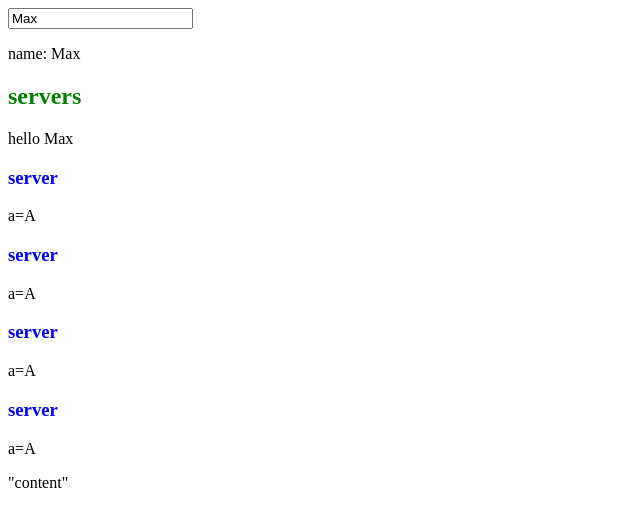
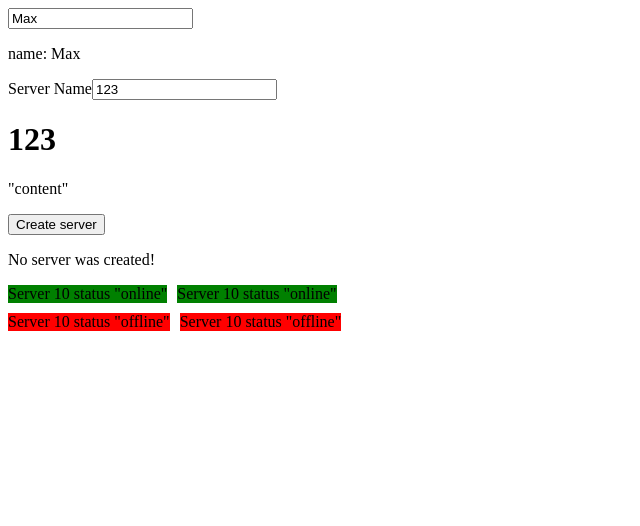
Before and after one commit to mcnic/angular_UCG, an Angular app: page / in a window 1280 px wide. Shown: the top 526 px of the page, without its empty margins (0-640 px from the left). Built offline with nearby package versions, Linux system fonts and the light colour scheme.

Commit message:
add style, class, for-loop

```diff
--- a/src/app/app.component.html
+++ b/src/app/app.component.html
@@ -2,5 +2,5 @@
 <p>name: {{ name }}</p>
 
 <app-servers [name]="name">
-    "content"
+    <p>"content"</p>
 </app-servers>
--- a/src/app/server/server.component.html
+++ b/src/app/server/server.component.html
@@ -1,4 +1,17 @@
-<h3>server</h3>
-<p>
-    a={{a}}
-</p>
+<!--<p [ngStyle]="{backgroundColor: getColor()}">-->
+<!--	Server {{serverId}} status "{{getServerStatus()}}"-->
+<!--</p>-->
+
+<div class="server">
+  <div
+    [ngClass]="{
+      online: serverStatus === 'online',
+      offline: serverStatus === 'offline'
+    }"
+  >
+    Server {{ serverId }} status "{{ getServerStatus() }}"
+  </div>
+  <div [ngClass]="getClass()">
+    Server {{ serverId }} status "{{ getServerStatus() }}"
+  </div>
+</div>
--- a/src/app/server/server.component.scss
+++ b/src/app/server/server.component.scss
@@ -1,3 +1,15 @@
-h3 {
-  color: blue
-  }
+.server {
+  display: flex;
+  margin: 10px 0;
+  gap: 10px;
+}
+
+.online,
+.green {
+  background-color: green;
+}
+
+.offline,
+.red {
+  background-color: red;
+}
--- a/src/app/server/server.component.ts
+++ b/src/app/server/server.component.ts
@@ -6,5 +6,22 @@ import { Component } from '@angular/core';
   styleUrls: ['./server.component.scss'],
 })
 export class ServerComponent {
-  a = 'A';
+  serverId: number = 10;
+  serverStatus: string = 'offline';
+
+  constructor() {
+    this.serverStatus = Math.random() >= 0.5 ? 'online' : 'offline';
+  }
+
+  getServerStatus() {
+    return this.serverStatus;
+  }
+
+  getColor() {
+    return this.serverStatus === 'online' ? 'green' : 'red';
+  }
+
+  getClass() {
+    return this.serverStatus === 'online' ? 'online' : 'offline';
+  }
 }
--- a/src/app/server/server.module.ts
+++ b/src/app/server/server.module.ts
@@ -1,9 +1,11 @@
 import { NgModule } from '@angular/core';
 import { ServerComponent } from './server.component';
+import { NgClass, NgStyle } from '@angular/common';
 
 @NgModule({
   declarations: [ServerComponent],
   exports: [ServerComponent],
   bootstrap: [ServerComponent],
+  imports: [NgStyle, NgClass],
 })
 export class ServerModule {}
--- a/src/app/servers/servers.component.html
+++ b/src/app/servers/servers.component.html
@@ -1,8 +1,28 @@
-<h2>servers</h2>
-<p>hello {{name}}</p>
-<app-server/>
-<app-server/>
-<app-server/>
-<app-server/>
+<label>Server Name</label>
+<!--<input-->
+<!--  type="text"-->
+<!--  class="form-control"-->
+<!--  (input)="onUpdateServerName($event)"-->
+<!--&gt;-->
+<input type="text" class="form-control" [(ngModel)]="serverName" />
+<h1>{{ serverName }}</h1>
+<!--<p>hello {{name}}</p>-->
 
-<ng-content/>
+<ng-content />
+
+<button
+  class="btn btn-primary"
+  [disabled]="!allowNewServer"
+  (click)="onCreateServer()"
+>
+  Create server
+</button>
+<!--<p [innerHTML]="serverCreationStatus"></p>-->
+<p *ngIf="serverCreated; else noServer">
+  Server was created, server name is {{ serverName }}!
+</p>
+<ng-template #noServer>
+  <p>No server was created!</p>
+</ng-template>
+
+<app-server *ngFor="let server of servers; let i = index" />
--- a/src/app/servers/servers.component.scss
+++ b/src/app/servers/servers.component.scss
@@ -1,3 +1,3 @@
 h2 {
-  color: green;
+  color: purple;
 }
--- a/src/app/servers/servers.component.ts
+++ b/src/app/servers/servers.component.ts
@@ -1,4 +1,5 @@
 import { Component, Input } from '@angular/core';
+import { FormsModule } from '@angular/forms';
 
 @Component({
   // selector: '[app-servers]',
@@ -9,4 +10,25 @@ import { Component, Input } from '@angular/core';
 })
 export class ServersComponent {
   @Input() name: string | undefined;
+  allowNewServer = false;
+  serverCreationStatus = 'No server was created!';
+  serverName = '123';
+  serverCreated = false;
+  servers: string[] = ['myServer1', 'myServer2'];
+
+  constructor() {
+    setTimeout(() => {
+      this.allowNewServer = true;
+    }, 2000);
+  }
+
+  onCreateServer() {
+    this.serverCreated = true;
+    this.serverCreationStatus = `Server ${this.serverName} was Created!`;
+    this.servers.push(this.serverName);
+  }
+
+  onUpdateServerName(event: Event) {
+    this.serverName = (<HTMLInputElement>event.target).value;
+  }
 }
--- a/src/app/servers/servers.module.ts
+++ b/src/app/servers/servers.module.ts
@@ -1,10 +1,12 @@
 import { NgModule } from '@angular/core';
 import { ServersComponent } from './servers.component';
 import { ServerModule } from '../server/server.module';
+import { FormsModule } from '@angular/forms';
+import { NgForOf, NgIf } from '@angular/common';
 
 @NgModule({
   declarations: [ServersComponent],
-  imports: [ServerModule],
+  imports: [ServerModule, FormsModule, NgIf, NgForOf],
   exports: [ServersComponent],
   bootstrap: [ServersComponent],
 })
```
